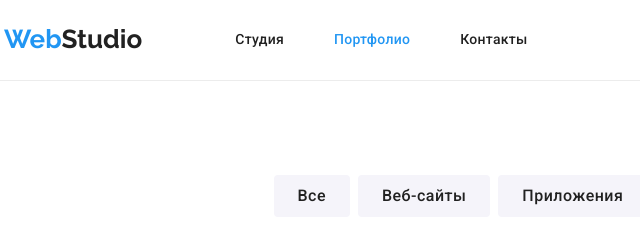
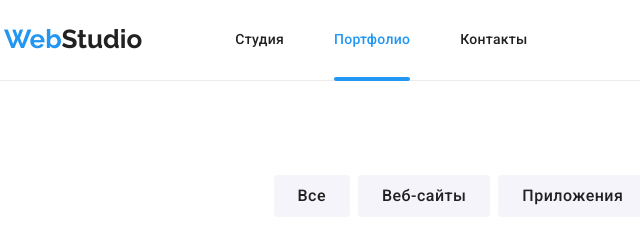
Before and after one commit to OlgaMykhailova/goit-markup-hw-05, a plain HTML site: page portfolio.html in a window 1280 px wide. Shown: the top 240 px of the page, 51-691 px from the left. Drawn offline with nearby package versions, Linux system fonts and the light colour scheme.

Commit message:
add current underline

```diff
--- a/css/styles.css
+++ b/css/styles.css
@@ -145,7 +145,19 @@ img {
   display: flex;
   align-items: center;
 }
-
+.site-nav-item {
+  position: relative;
+}
+.current::after {
+  content: '';
+  position: absolute;
+  display: block;
+  background-color: var(--accent-color);
+  width: 100%;
+  height: 4px;
+  border-radius: 2px;
+  top: calc(100% - 3px);
+}
  /* Главная страница */
 
 /* Герой */
```
Lines whose indentation alone changed are shown as unchanged.
